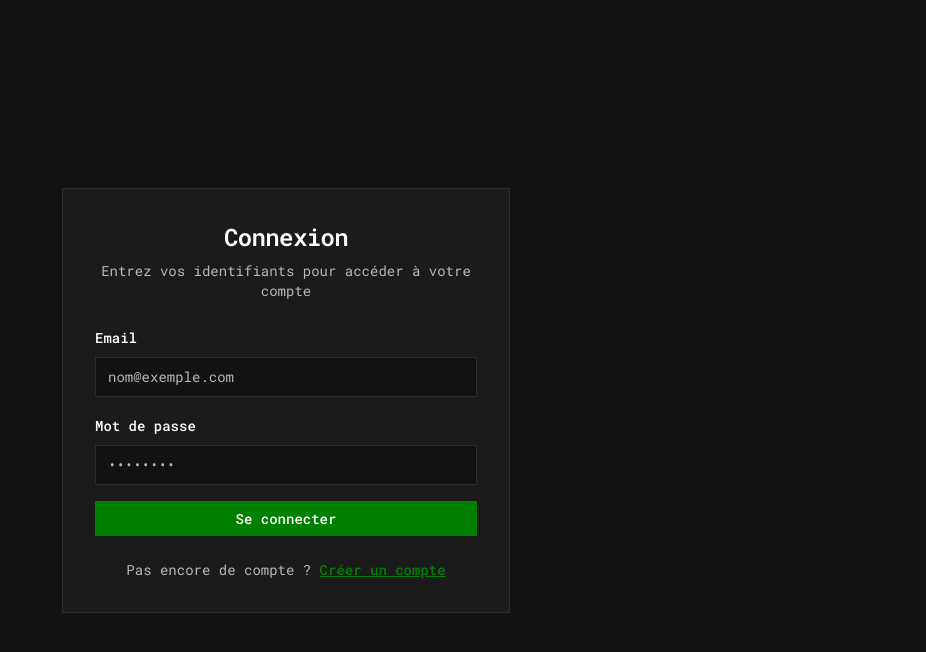
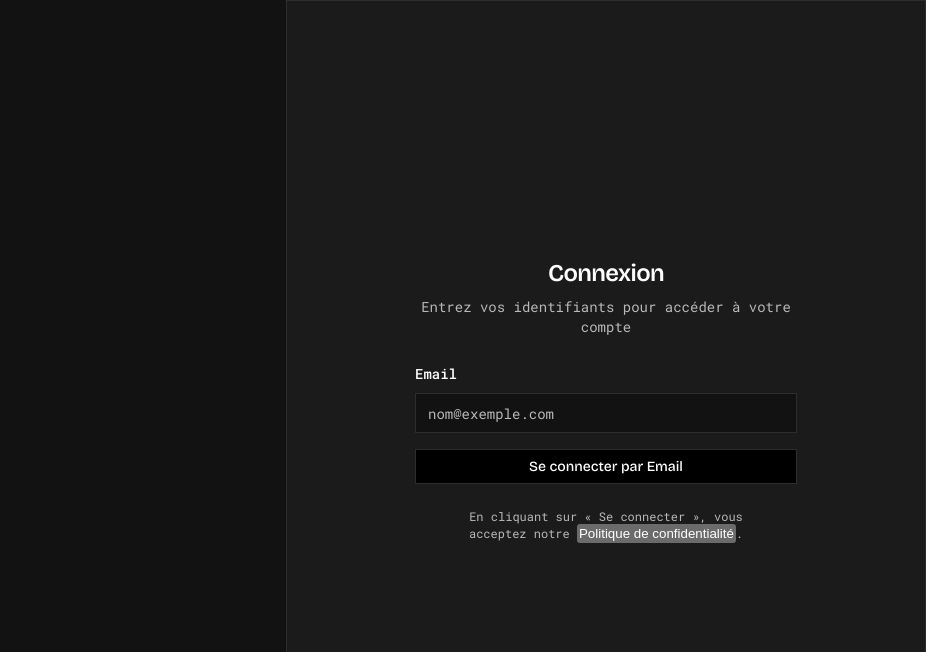
Before and after one commit to 69killian/invoice-sync, a React (Create React App) app in the folder invoicesync/: page /login in a window 1280 px wide. Shown: the top 652 px of the page, without its empty margins (354-1280 px from the left). Built offline with nearby package versions, Linux system fonts and the light colour scheme.

Commit message:
new login page

```diff
--- a/invoicesync/src/index.css
+++ b/invoicesync/src/index.css
@@ -129,6 +129,14 @@ body {
 .p-4 { padding: 1rem; }
 .p-6 { padding: 1.5rem; }
 .p-8 { padding: 2rem; }
+.p-12 { padding: 3rem; }
+.p-16 { padding: 4rem; }
+.p-20 { padding: 5rem; }
+.p-24 { padding: 6rem; }
+.p-28 { padding: 7rem; }
+.p-32 { padding: 8rem; }
+.p-36 { padding: 9rem; }
+.p-40 { padding: 10rem; }
 
 .px-2 { padding-left: 0.5rem; padding-right: 0.5rem; }
 .px-3 { padding-left: 0.75rem; padding-right: 0.75rem; }
@@ -645,3 +653,5 @@ table th {
     transform: rotate(360deg);
   }
 }
+
+.force-white { color:#fff !important; }
--- a/invoicesync/src/pages/LoginPage.tsx
+++ b/invoicesync/src/pages/LoginPage.tsx
@@ -1,13 +1,56 @@
 import React, { useState } from "react";
+import { Loader2 } from 'lucide-react';
+import {
+  DeleteModal,
+  DeleteModalOverlay,
+  DeleteModalContent,
+  DeleteModalHeader,
+  DeleteModalTitle,
+  DeleteModalCloseButton,
+  DeleteModalBody
+} from "../components/ui/delete-modal";
+
+function LegalModal({
+  open,
+  onClose,
+  title,
+  children,
+}: {
+  open: boolean
+  onClose: () => void
+  title: string
+  children: React.ReactNode
+}) {
+  if (!open) return null
+  return (
+    <DeleteModal onClick={onClose}>
+      <DeleteModalOverlay />
+      <DeleteModalContent
+        className="relative w-80"
+        style={{ zIndex: 11000 }}   // AU-DESSUS de l'overlay (10001)
+      >
+        <DeleteModalHeader className="flex justify-between items-center">
+          <DeleteModalTitle>{title}</DeleteModalTitle>
+          <DeleteModalCloseButton onClick={onClose} />
+        </DeleteModalHeader>
+        <DeleteModalBody className="force-white max-h-[60vh] overflow-y-auto space-y-4 text-sm" style={{fontFamily:'Bricolage Grotesque, sans-serif', color: 'white !important'}}>
+          {children}
+        </DeleteModalBody>
+      </DeleteModalContent>
+    </DeleteModal>
+  )
+}
 
 const LoginPage = () => {
   const [error, setError] = useState("");
+  const [showPrivacy, setShowPrivacy] = useState(false);
+  const [loading, setLoading] = useState(false);
 
   return (
     <div className="dark min-h-screen flex items-center justify-center bg-background">
-      <div className="card p-8 rounded-none border w-full max-w-md">
+      <div className="card p-32 top-0 bottom-0 right-0 absolute rounded-none border w-80 flex flex-col justify-center">
         <div className="flex flex-col space-y-2 text-center mb-6">
-          <h1 className="text-2xl font-semibold tracking-tight">Connexion</h1>
+          <h1 className="text-2xl font-semibold tracking-tight" style={{fontFamily: 'Bricolage Grotesque, sans-serif'}}>Connexion</h1>
           <p className="text-sm text-muted-foreground">
             Entrez vos identifiants pour accéder à votre compte
           </p>
@@ -19,7 +62,7 @@ const LoginPage = () => {
           </div>
         )}
 
-        <form onSubmit={e => {e.preventDefault(); setError("Identifiants invalides");}} className="space-y-4">
+        <form onSubmit={async e => {e.preventDefault(); setLoading(true); /* TODO: call API */ setTimeout(()=>{setLoading(false)},2000);}} className="space-y-4">
           <div className="space-y-2">
             <label className="text-sm font-medium leading-none">Email</label>
             <input
@@ -30,30 +73,50 @@ const LoginPage = () => {
             />
           </div>
 
-          <div className="space-y-2">
-            <label className="text-sm font-medium leading-none">Mot de passe</label>
-            <input
-              type="password"
-              placeholder="••••••••"
-              className="input"
-              required
-            />
-          </div>
-
-          <button type="submit" className="btn btn-primary w-full">
-            Se connecter
+          <button type="submit" disabled={loading} className={`btn btn-secondary w-full flex items-center justify-center ${loading?"opacity-70 cursor-not-allowed": ""}`} style={{fontFamily: 'Bricolage Grotesque, sans-serif'}}>
+            {loading ? (
+              <div className="flex items-center justify-center">
+                <div>Connexion en cours&nbsp;</div>
+                <Loader2 size={16} className="animate-spin text-white" />
+              </div>
+            ) : (
+              "Se connecter par Email"
+            )}
           </button>
         </form>
 
         <div className="mt-6 text-center">
-          <p className="text-sm text-muted-foreground">
-            Pas encore de compte ?{" "}
-            <a href="/register" className="text-primary hover:underline font-medium">
-              Créer un compte
-            </a>
+          <p className="text-xs text-muted-foreground px-8">
+            En cliquant sur « Se connecter », vous acceptez notre{" "}
+            <button
+              type="button"
+              onClick={() => setShowPrivacy(true)}
+              className="underline text-green-500 hover:opacity-80 focus:outline-none"
+            >
+              Politique de confidentialité
+            </button>.
           </p>
         </div>
       </div>
+      <LegalModal
+        open={showPrivacy}
+        onClose={() => setShowPrivacy(false)}
+        title="Politique de confidentialité"
+      >
+        <p>
+          Vos adresses e-mail sont enregistrées de façon chiffrée dans une base de
+          données sécurisée hébergée dans l'Union européenne. Elles ne sont
+          utilisées que pour :
+        </p>
+        <ul className="list-disc pl-5 space-y-1">
+          <li>l'authentification et l'accès personnel à l'application ;</li>
+          <li>l'envoi de notifications liées à votre compte (factures, rappels).</li>
+        </ul>
+        <p>
+          Elles ne sont jamais cédées ni revendues. Vous pouvez demander la
+          suppression définitive de vos données depuis le menu « Paramètres ».
+        </p>
+      </LegalModal>
     </div>
   );
 };
```
Also changed, not shown: 1 other file (tests, documents, lock files or other folders).
